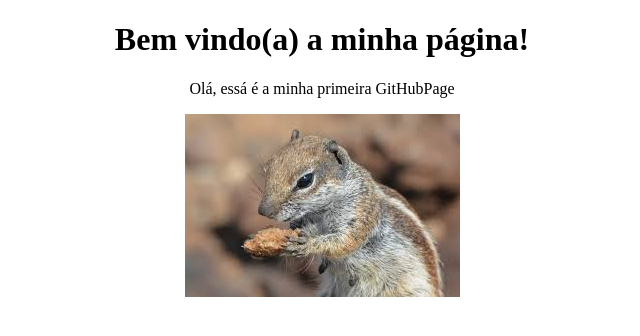
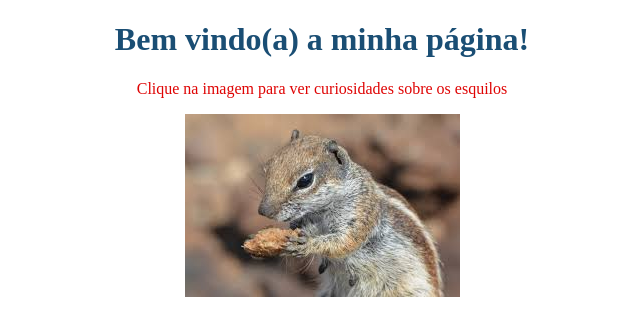
Before and after one commit to Sergio-P-Neto/Sergio-Neto.github.io, a plain HTML site: page index.html in a window 1280 px wide. Shown: the whole page, without its empty margins (318-958 px from the left). Drawn offline with Linux system fonts and the light colour scheme.

Commit message:
Modificacao

```diff
--- a/index.html
+++ b/index.html
@@ -1,10 +1,15 @@
 <!DOCTYPE html>
 <html>
 <meta http-equiv="Content-Type" content="text/html; charset=utf-8">
+
+    <head>
+        <link rel="stylesheet" type="text/css" href="style.css">
+    </head>
+
     <body>
-        <h1 style="text-align: center;">Bem vindo(a) a minha página!</h1>
+        <h1>Bem vindo(a) a minha página!</h1>
 
-        <p style="text-align: center;">Olá, essá é a minha primeira GitHubPage</p>
+        <p>Clique na imagem para ver curiosidades sobre os esquilos</p>
 
         <center>
             <a href="https://www.tricurioso.com/2018/09/30/10-curiosidades-interessantes-sobre-os-esquilos/" target="_blank">
--- /dev/null
+++ b/style.css
@@ -0,0 +1,8 @@
+h1 {
+    text-align: center;
+    color: #1a4e74;
+}
+p {
+    text-align: center;
+    color: #df0404;
+}
```
